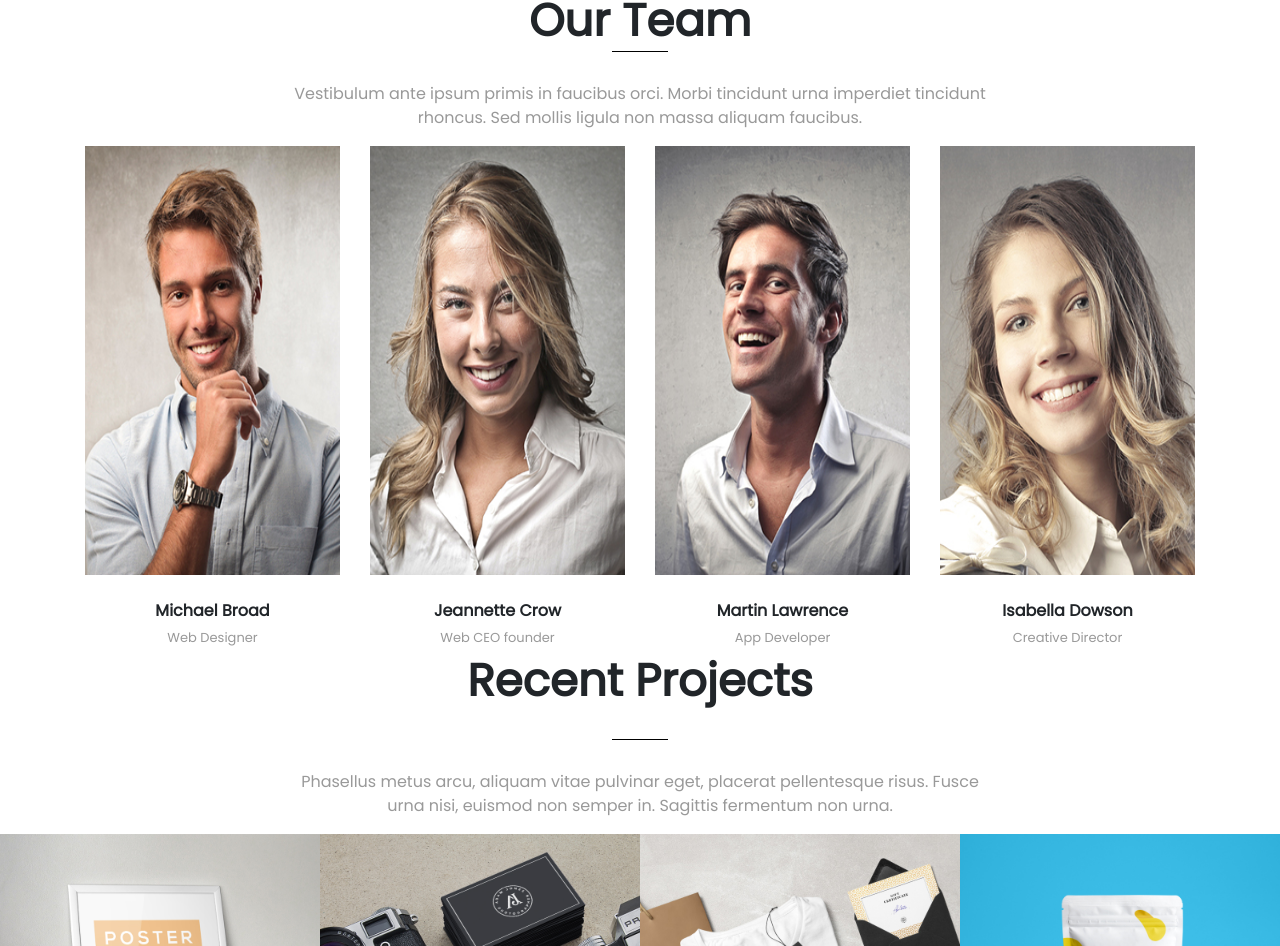
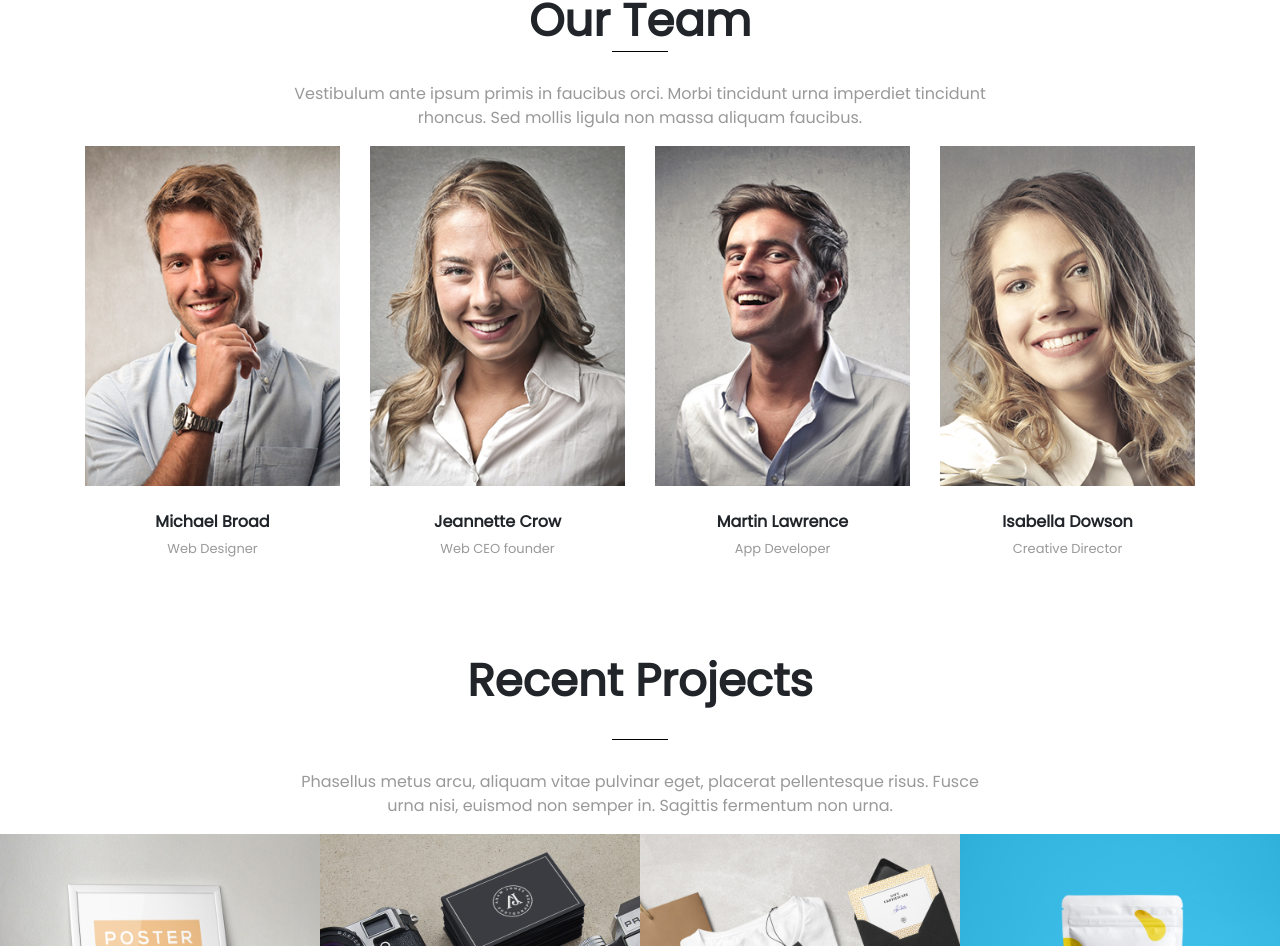
Before and after one commit to MaryamFarrag/Angora, a plain HTML site: page index.html in a window 1280 px wide. Shown: the part 1528-2474 px from the top of the page. Drawn offline with nearby package versions, Linux system fonts and the light colour scheme.

Commit message:
Update index.html

```diff
--- a/index.html
+++ b/index.html
@@ -162,7 +162,7 @@
                                         <a href="#"><i class="fab fa-linkedin-in"></a></i>
                                         <a href="#"><i class="fab fa-dribbble"></a></i>
                                     </div>
-                                    <img class="h-100 w-100 mb-3 img-fluid" src="images/member-1.jpg">
+                                    <img class="w-100 mb-3 img-fluid" src="images/member-1.jpg">
                             </div>
 
                             <h4>Michael Broad</h4>
@@ -179,7 +179,7 @@
                                         <a href="#"><i class="fab fa-linkedin-in"></a></i>
                                         <a href="#"><i class="fab fa-dribbble"></a></i>
                                 </div>
-                                <img class="mb-3 h-100 w-100 img-fluid" src="images/member-2.jpg">
+                                <img class="mb-3 w-100 img-fluid" src="images/member-2.jpg">
                             </div>
 
                             <h4>Jeannette Crow</h4>
@@ -196,7 +196,7 @@
                                         <a href="#"><i class="fab fa-linkedin-in"></a></i>
                                         <a href="#"><i class="fab fa-dribbble"></a></i>
                                 </div>
-                                <img class="mb-3 img-fluid h-100 w-100 " src="images/member-3.jpg">
+                                <img class="mb-3 img-fluid w-100 " src="images/member-3.jpg">
                             </div>
 
                             <h4>Martin Lawrence</h4>
@@ -213,7 +213,7 @@
                                         <a href="#"><i class="fab fa-linkedin-in"></a></i>
                                         <a href="#"><i class="fab fa-dribbble"></a></i>
                                 </div>
-                                <img class="mb-3 h-100 w-100 img-fluid" src="images/member-4.jpg">
+                                <img class="mb-3 w-100 img-fluid" src="images/member-4.jpg">
                             </div>
                             <h4>Isabella Dowson</h4>
                             <p>Creative Director</p>
```
